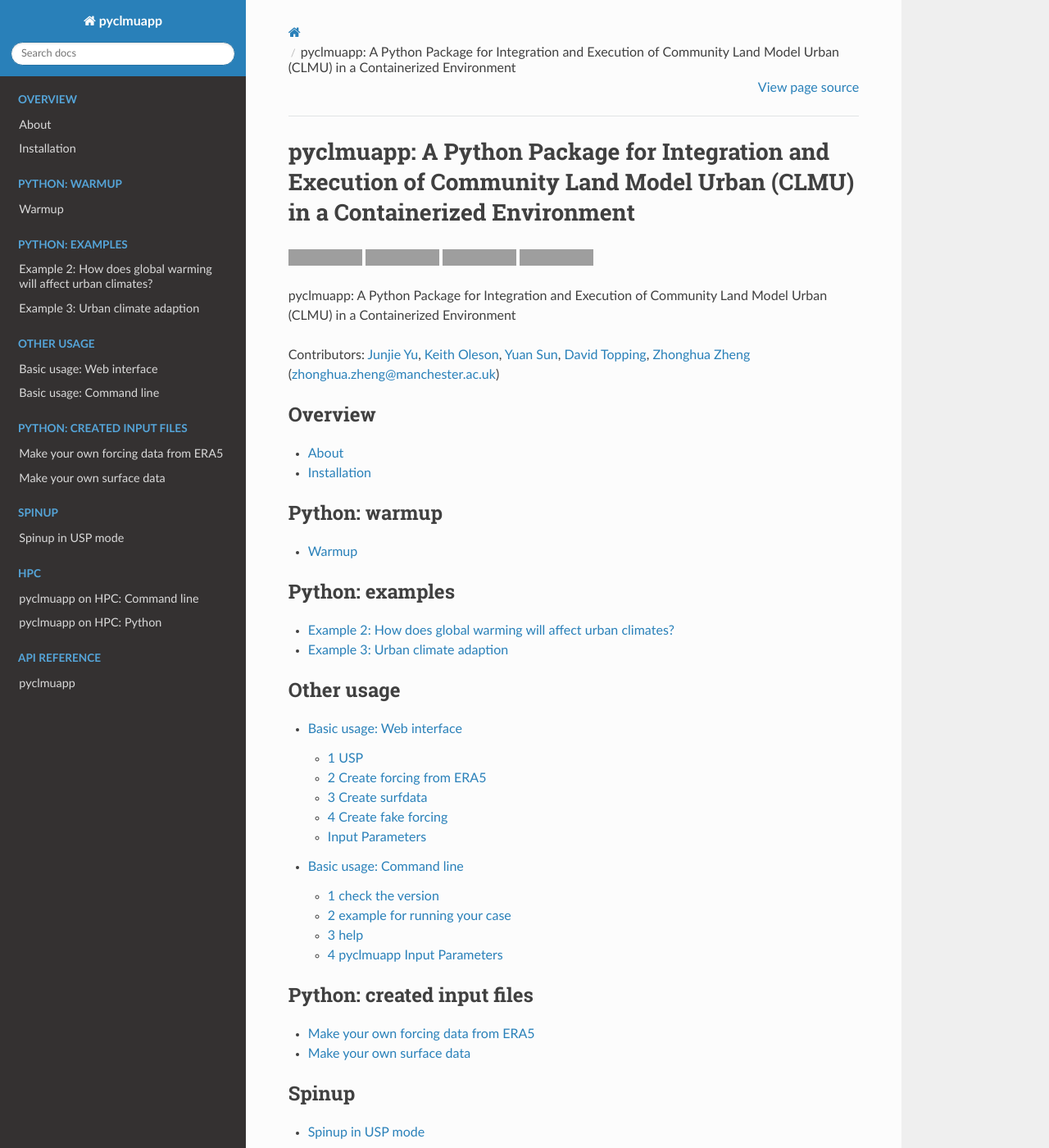
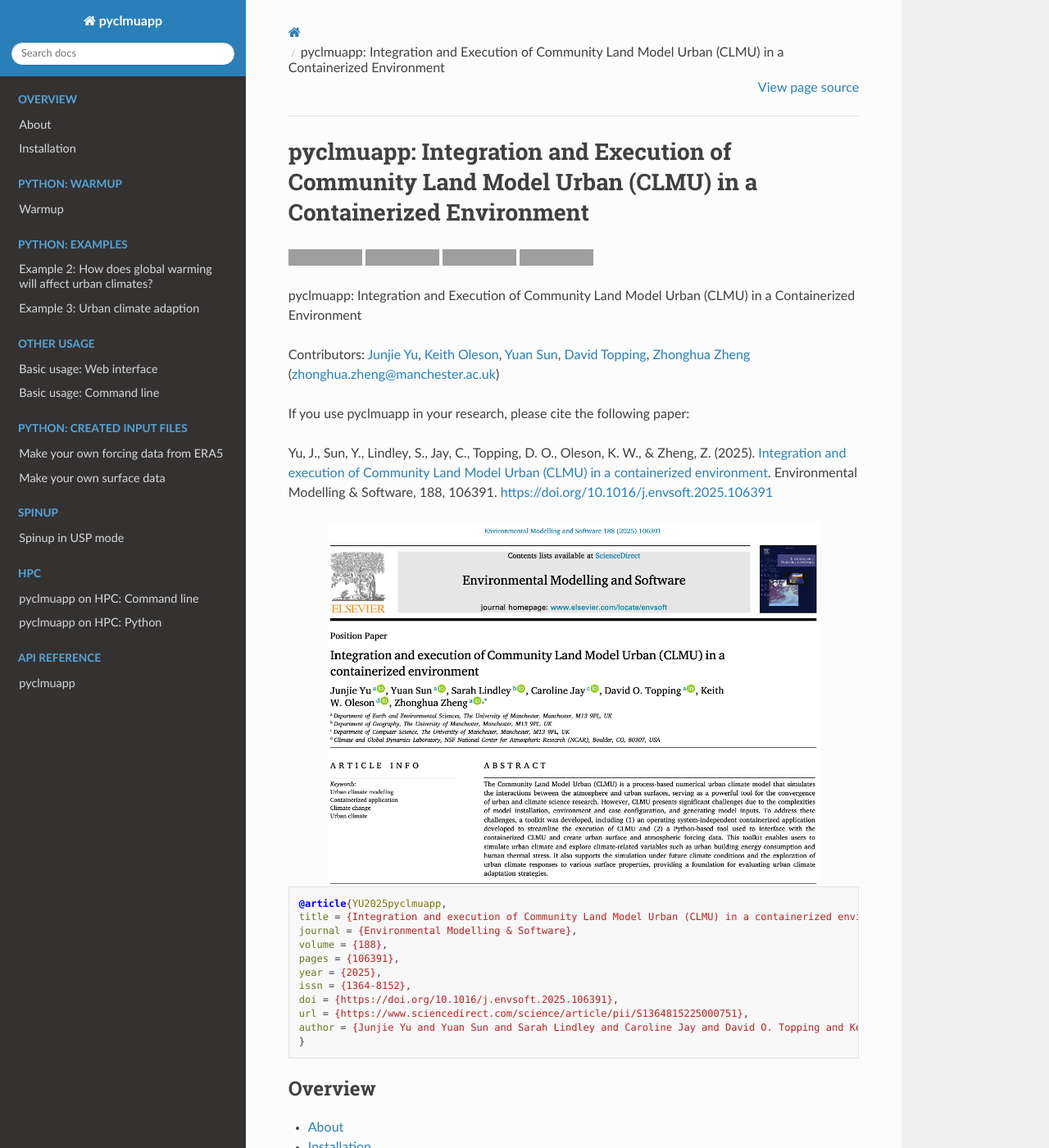
Before and after one commit to envdes/pyclmuapp, a Sphinx documentation site: the page built from docs/index.rst, in a window 1280 px wide and 1400 px high. Shown: the whole window at 82% size. Built offline with Sphinx 7.4.7 and the Read the Docs theme 3.1.0, drawn with Linux system fonts in a browser that asks for light colours; pages that are not in the unit, such as notebooks, are missing from menus; grey boxes are pictures that could not be loaded.

Commit message:
update paper info

```diff
--- a/docs/index.rst
+++ b/docs/index.rst
@@ -3,7 +3,7 @@
    You can adapt this file completely to your liking, but it should at least
    contain the root `toctree` directive.
 
-pyclmuapp: A Python Package for Integration and Execution of Community Land Model Urban (CLMU) in a Containerized Environment
+pyclmuapp: Integration and Execution of Community Land Model Urban (CLMU) in a Containerized Environment
 ========================================
 
 |doi| |docs| |GitHub| |license|
@@ -20,9 +20,33 @@ pyclmuapp: A Python Package for Integration and Execution of Community Land Mode
 .. |license| image:: https://img.shields.io/badge/License-MIT-blue.svg
    :target: https://github.com/envdes/pyclmuapp/blob/main/LICENSE
 
-pyclmuapp: A Python Package for Integration and Execution of Community Land Model Urban (CLMU) in a Containerized Environment
+pyclmuapp: Integration and Execution of Community Land Model Urban (CLMU) in a Containerized Environment
 
 Contributors: `Junjie Yu <https://junjieyu-uom.github.io>`_, `Keith Oleson <https://staff.ucar.edu/users/oleson>`_, `Yuan Sun <https://github.com/YuanSun-UoM>`_, `David Topping <https://research.manchester.ac.uk/en/persons/david.topping>`_, `Zhonghua Zheng <https://zhonghuazheng.com>`_ (zhonghua.zheng@manchester.ac.uk)
+
+
+If you use pyclmuapp in your research, please cite the following paper:
+
+Yu, J., Sun, Y., Lindley, S., Jay, C., Topping, D. O., Oleson, K. W., & Zheng, Z. (2025). `Integration and execution of Community Land Model Urban (CLMU) in a containerized environment <https://doi.org/10.1016/j.envsoft.2025.106391>`_. Environmental Modelling & Software, 188, 106391. https://doi.org/10.1016/j.envsoft.2025.106391
+
+.. image:: paper_overview.png
+   :alt: pyclmuapp
+   :width: 600px
+   :align: center
+
+.. code-block:: bibtex
+
+      @article{YU2025pyclmuapp,
+      title = {Integration and execution of Community Land Model Urban (CLMU) in a containerized environment},
+      journal = {Environmental Modelling & Software},
+      volume = {188},
+      pages = {106391},
+      year = {2025},
+      issn = {1364-8152},
+      doi = {https://doi.org/10.1016/j.envsoft.2025.106391},
+      url = {https://www.sciencedirect.com/science/article/pii/S1364815225000751},
+      author = {Junjie Yu and Yuan Sun and Sarah Lindley and Caroline Jay and David O. Topping and Keith W. Oleson and Zhonghua Zheng},
+      }
 
 
 .. toctree::
```
Also changed, not shown: README.rst (+7 -0 lines), docs/paper_overview.png (added).
